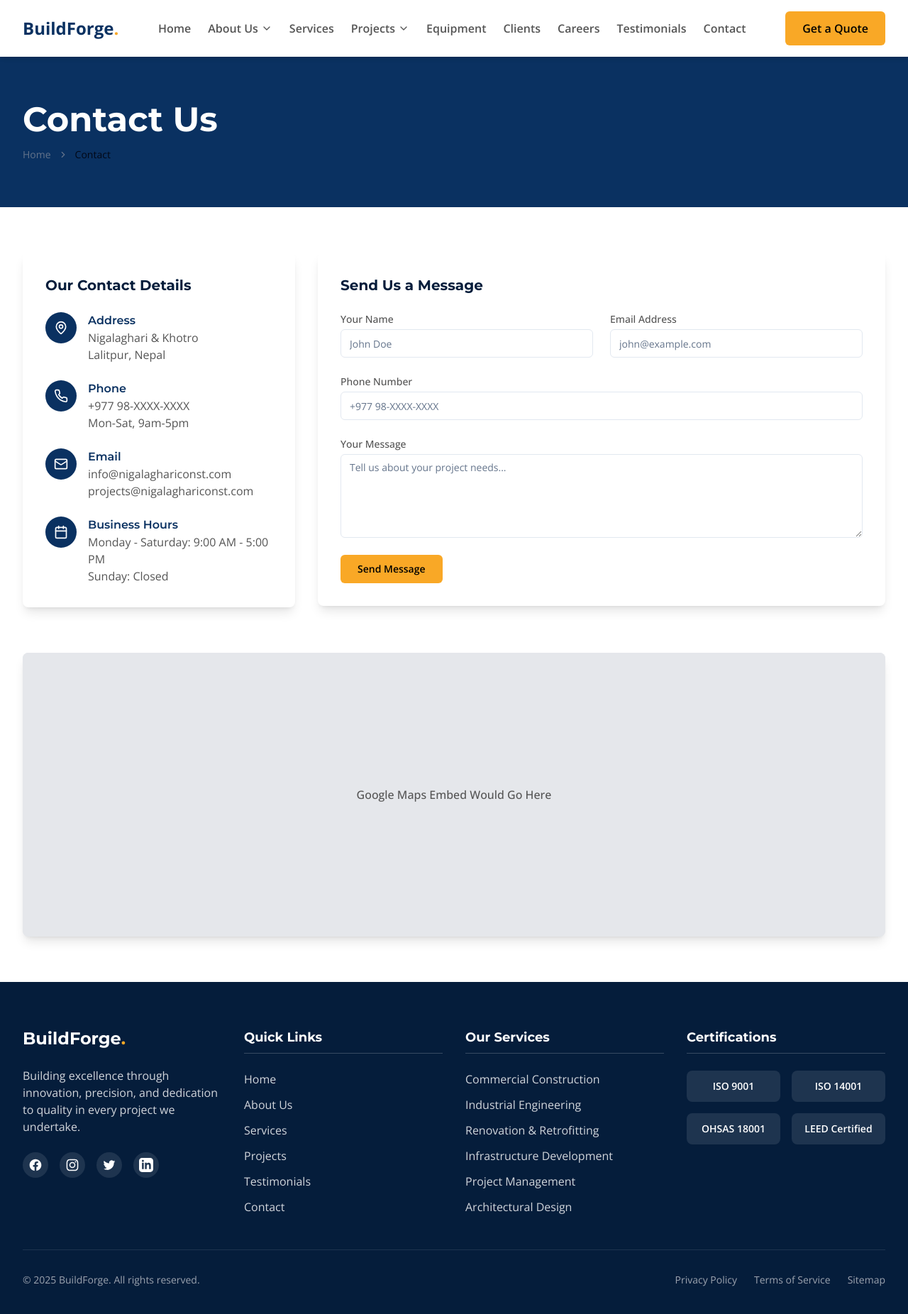
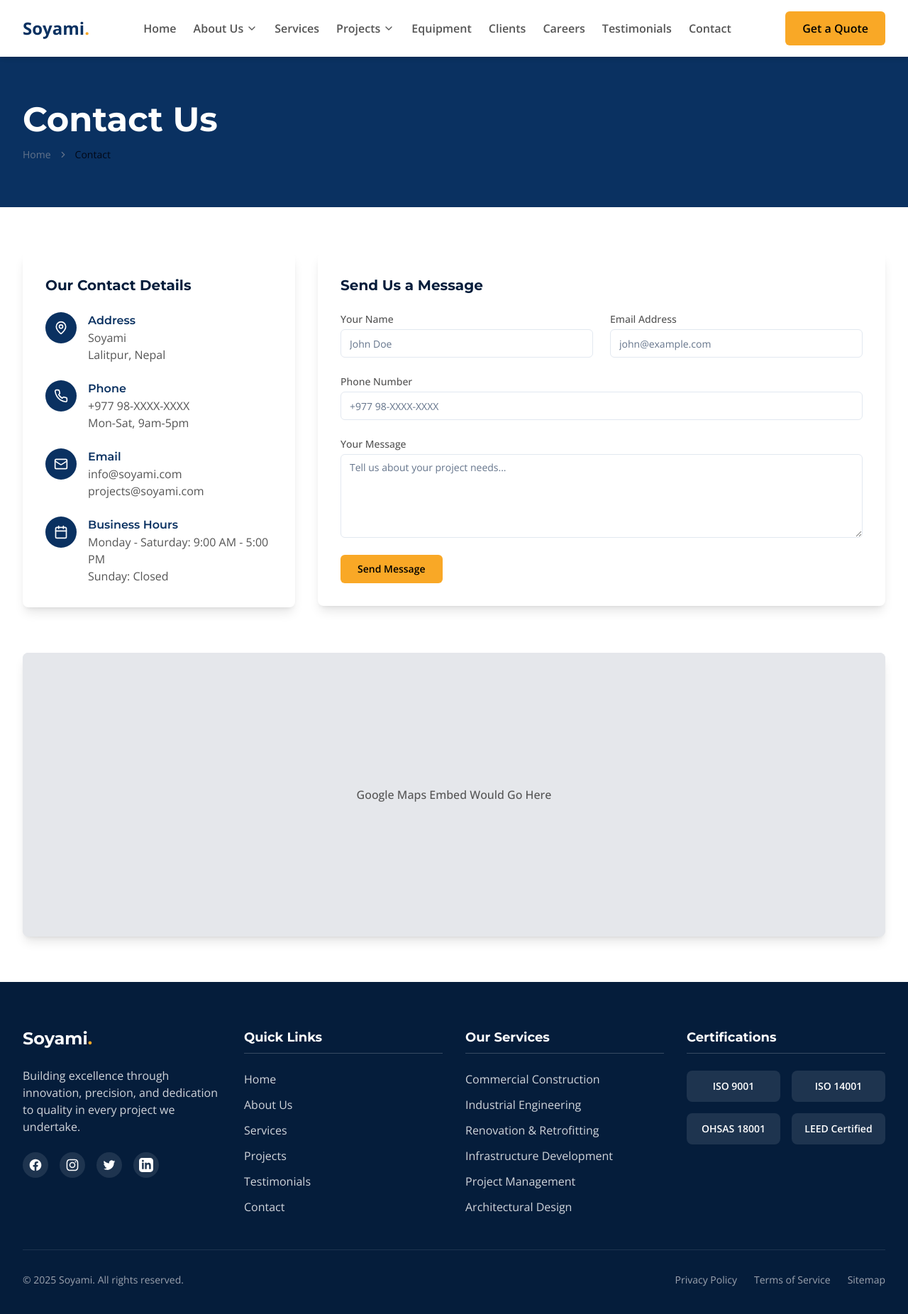
Before and after one commit to hellowell-stack/edifice-web-forge, a React (Vite) app: page /contact in a window 1280 px wide. Shown: the top 1852 px of the page at 71% size. Built offline with nearby package versions, Linux system fonts and the light colour scheme.

Commit message:
Rename company name
Update all instances of the company name to "soyami".

```diff
--- a/src/components/AboutSection.tsx
+++ b/src/components/AboutSection.tsx
@@ -25,11 +25,11 @@ const AboutSection = () => {
           </div>
 
           <div className="lg:w-1/2">
-            <h2 className="section-title">About Nigalaghari Construction</h2>
+            <h2 className="section-title">About Soyami Construction</h2>
             <p className="section-subtitle">Excellence in Wall Construction & Stability</p>
 
             <p className="mb-6 text-construction-gray">
-              Established to meet the unique construction challenges of Nepal's hilly terrain, Nigalaghari Construction specializes in building robust structures that withstand the test of time and nature. Our focus on gabion walls, stone masonry, and concrete structures has made us a trusted partner for communities seeking reliable infrastructure solutions.
+              Established to meet the unique construction challenges of Nepal's hilly terrain, Soyami Construction specializes in building robust structures that withstand the test of time and nature. Our focus on gabion walls, stone masonry, and concrete structures has made us a trusted partner for communities seeking reliable infrastructure solutions.
             </p>
 
             <div className="grid grid-cols-1 md:grid-cols-2 gap-4 mb-8">
--- a/src/components/Footer.tsx
+++ b/src/components/Footer.tsx
@@ -9,7 +9,7 @@ const Footer = () => {
         <div className="grid grid-cols-1 md:grid-cols-2 lg:grid-cols-4 gap-8">
           {/* Company Info */}
           <div>
-            <h3 className="text-2xl font-bold mb-6">BuildForge<span className="text-construction-yellow">.</span></h3>
+            <h3 className="text-2xl font-bold mb-6">Soyami<span className="text-construction-yellow">.</span></h3>
             <p className="mb-6 text-gray-300">
               Building excellence through innovation, precision, and dedication to quality in every project we undertake.
             </p>
@@ -114,7 +114,7 @@ const Footer = () => {
         {/* Bottom Footer */}
         <div className="border-t border-white/10 mt-12 pt-8 flex flex-col md:flex-row justify-between items-center">
           <p className="text-gray-400 text-sm mb-4 md:mb-0">
-            © {new Date().getFullYear()} BuildForge. All rights reserved.
+            © {new Date().getFullYear()} Soyami. All rights reserved.
           </p>
           <div className="flex space-x-6 text-sm text-gray-400">
             <a href="#" className="hover:text-white transition-colors">Privacy Policy</a>
--- a/src/components/Hero.tsx
+++ b/src/components/Hero.tsx
@@ -20,7 +20,7 @@ const Hero = () => {
       <div className="container-custom relative z-10 text-white">
         <div className="max-w-3xl animate-fade-in">
           <h1 className="text-4xl md:text-5xl lg:text-6xl font-bold mb-6 leading-tight">
-            Nigalaghari & Khotro <span className="text-construction-yellow">Construction</span> Projects
+            Soyami <span className="text-construction-yellow">Construction</span> Projects
           </h1>
           <p className="text-lg md:text-xl mb-8 text-gray-100">
             Building Strength Where It Matters Most. Specializing in gabion walls, stone masonry, and concrete structures in Nepal's challenging terrain.
--- a/src/components/Navbar.tsx
+++ b/src/components/Navbar.tsx
@@ -33,7 +33,7 @@ const Navbar = () => {
         <div className="flex items-center justify-between h-20">
           {/* Logo */}
           <Link to="/" className="flex items-center">
-            <span className="text-2xl font-bold text-construction-blue">BuildForge<span className="text-construction-yellow">.</span></span>
+            <span className="text-2xl font-bold text-construction-blue">Soyami<span className="text-construction-yellow">.</span></span>
           </Link>
 
           {/* Desktop Menu */}
--- a/src/components/about/HeroSection.tsx
+++ b/src/components/about/HeroSection.tsx
@@ -13,7 +13,7 @@ const HeroSection = () => {
       </div>
       <div className="container-custom relative z-10 text-white">
         <div className="max-w-3xl">
-          <h1 className="text-4xl md:text-5xl font-bold mb-6">About Nigalaghari Construction</h1>
+          <h1 className="text-4xl md:text-5xl font-bold mb-6">About Soyami Construction</h1>
           <p className="text-xl mb-4 text-gray-100">
             Building reliable infrastructure for Nepal's challenging terrain.
           </p>
--- a/src/pages/Contact.tsx
+++ b/src/pages/Contact.tsx
@@ -59,7 +59,7 @@ const Contact = () => {
                     <div>
                       <h4 className="font-semibold text-construction-blue">Address</h4>
                       <p className="text-construction-gray">
-                        Nigalaghari & Khotro<br />
+                        Soyami<br />
                         Lalitpur, Nepal
                       </p>
                     </div>
@@ -85,8 +85,8 @@ const Contact = () => {
                     <div>
                       <h4 className="font-semibold text-construction-blue">Email</h4>
                       <p className="text-construction-gray">
-                        info@nigalaghariconst.com<br />
-                        projects@nigalaghariconst.com
+                        info@soyami.com<br />
+                        projects@soyami.com
                       </p>
                     </div>
                   </div>
@@ -125,7 +125,7 @@ const Contact = () => {
                         className={errors.name ? "border-red-500" : ""}
                       />
                       {errors.name && (
-                        <span className="text-red-500 text-sm">{errors.name.message}</span>
+                        <span className="text-red-500 text-sm">{errors.name.message as string}</span>
                       )}
                     </div>
 
@@ -147,7 +147,7 @@ const Contact = () => {
                         className={errors.email ? "border-red-500" : ""}
                       />
                       {errors.email && (
-                        <span className="text-red-500 text-sm">{errors.email.message}</span>
+                        <span className="text-red-500 text-sm">{errors.email.message as string}</span>
                       )}
                     </div>
                   </div>
@@ -163,7 +163,7 @@ const Contact = () => {
                       className={errors.phone ? "border-red-500" : ""}
                     />
                     {errors.phone && (
-                      <span className="text-red-500 text-sm">{errors.phone.message}</span>
+                      <span className="text-red-500 text-sm">{errors.phone.message as string}</span>
                     )}
                   </div>
 
@@ -179,7 +179,7 @@ const Contact = () => {
                       className={errors.message ? "border-red-500" : ""}
                     />
                     {errors.message && (
-                      <span className="text-red-500 text-sm">{errors.message.message}</span>
+                      <span className="text-red-500 text-sm">{errors.message.message as string}</span>
                     )}
                   </div>
 
```
